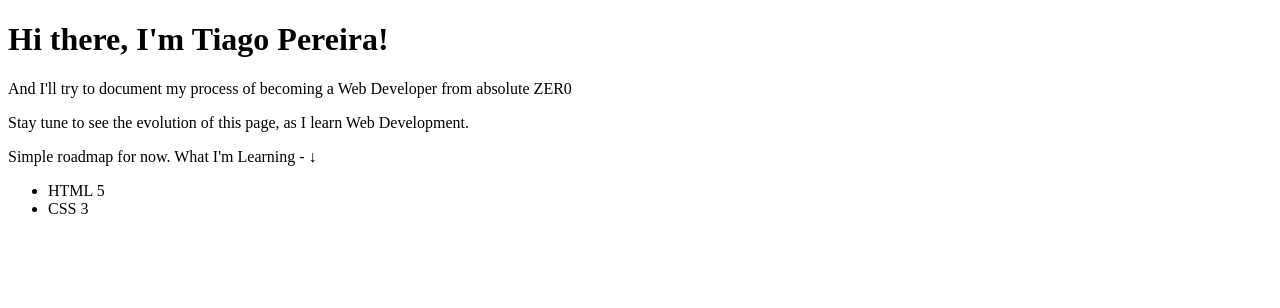
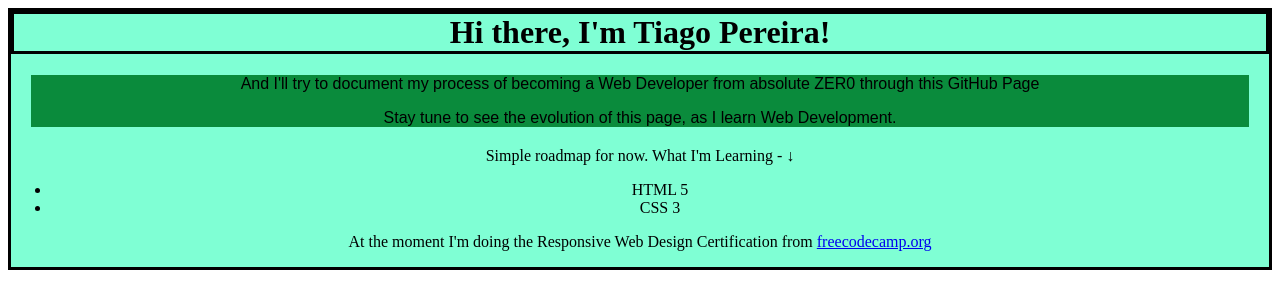
Before and after one commit to devtiagopereira/devtiagopereira.github.io, a plain HTML site: page index.html in a window 1280 px wide. Drawn offline with Linux system fonts and the light colour scheme.

Commit message:
6 am mess around
Trying to apply what I'm learning without reference, just from what I remember :v:

```diff
--- a/index.html
+++ b/index.html
@@ -5,20 +5,68 @@
 <head>
     <title>A Journey to become a Web Developer - devtiagopereira</title>
     <meta charset="utf-8">
+
+    <!-- just trying to apply what I can remember without reference -->
+    <style>
+
+
+        main {
+            text-align: center;
+
+            width:auto;
+            background-color: aquamarine;
+            border-style: solid;
+        }
+
+        h1 {
+            text-align: center;
+            border-style: solid;
+            margin-top: 0px;
+            padding-top: 0px;
+
+        }
+
+        .intro {
+            text-align: center;
+            margin: 20px;
+            background-color: rgb(10, 139, 60);
+            font-family: Arial, Helvetica, sans-serif;
+
+        }
+        .ul-center{
+            margin-right: 0px;
+        }
+
+
+
+    </style>
+
 </head>
 <!-- This GitHub Page is meant to be my playground-->
 <body>
+    <main>
     <h1>Hi there, I'm Tiago Pereira!</h1>
 
-    <p>And I'll try to document my process of becoming a Web Developer from absolute ZER0 </p>
-    <p>Stay tune to see the evolution of this page, as I learn Web Development. </p>
+    <div class="intro">
+
+        <p>And I'll try to document my process of becoming a Web Developer from absolute ZER0 through this GitHub Page </p>
+        <p>Stay tune to see the evolution of this page, as I learn Web Development. </p>
+
+
+
+    </div>
+
     <p> Simple roadmap for now. What I'm Learning -  &DownArrow;</p>
 
-
+    <div class="ul-center">
     <ul>
         <li>HTML 5</li>
         <li>CSS 3</li>
     </ul>
+</div>
+
+    <p>At the moment I'm doing the Responsive Web Design Certification from <a href="https://www.freecodecamp.org/learn/responsive-web-design">freecodecamp.org</a></p>
+</main>
 
 </body>
 
```
